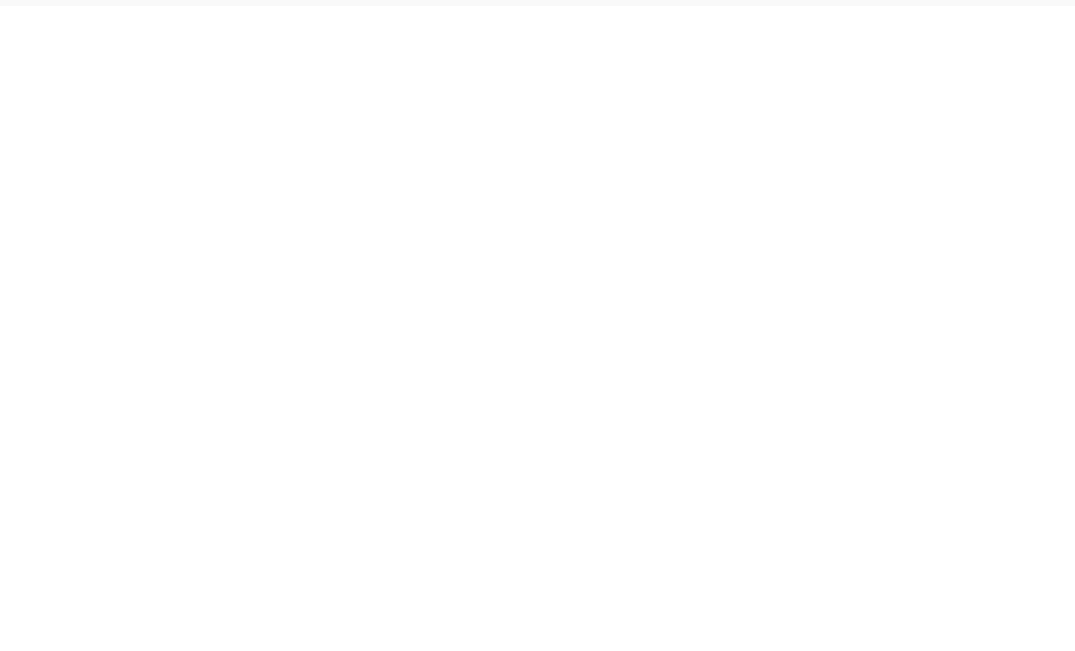
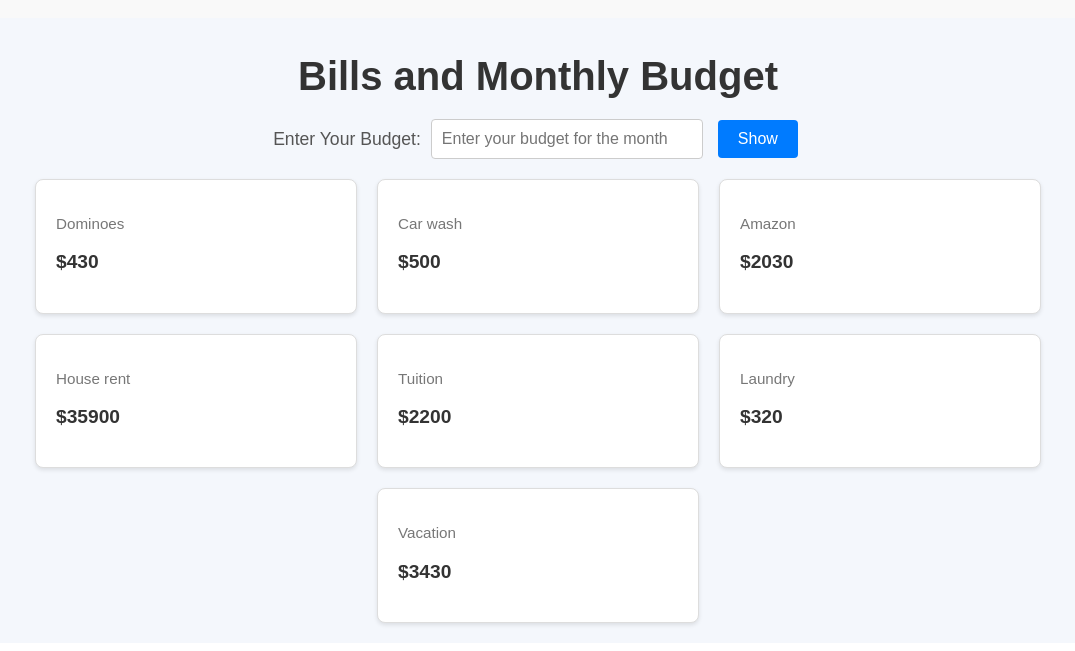
Before and after one commit to sahilsingh84/SmartBill, a React (Create React App) app: page / in a window 1280 px wide. Shown: the part 1336-1987 px from the top of the page, without its empty margins (102-1177 px from the left). Before the commit the page ends 1350 px from the top, so only its background shows below. Built offline with nearby package versions, Linux system fonts and the light colour scheme.

Commit message:
Add-monthly-budget-planning-page

```diff
--- a/src/App.js
+++ b/src/App.js
@@ -5,6 +5,7 @@ import Showbillinchartform from "./Components/Showbillsinchartform";
 import { useSelector } from "react-redux";
 import "./App.css";
 import MonthlyBills from "./Components/Showbillsinchartform";
+import BillsPage from "./Components/BillsPage";
 
 const App = () => {
   const bills = useSelector((state) => state.managebills.bills || []);
@@ -15,6 +16,7 @@ const App = () => {
       <ShowBills />
       {/* <Showbillinchartform bills={bills} /> */}
       <MonthlyBills bills={bills} />
+      <BillsPage bills={bills} />
     </div>
   );
 };
--- /dev/null
+++ b/src/Components/BillsPage.css
@@ -0,0 +1,118 @@
+/* BillsPage.css */
+.bills-page {
+  font-family: Arial, sans-serif;
+  background-color: #f4f7fc;
+  padding: 20px;
+  max-width: 1200px;
+  margin: 0 auto;
+}
+
+.page-heading {
+  text-align: center;
+  font-size: 2.5rem;
+  margin-bottom: 20px;
+  color: #333;
+}
+
+.budget-input {
+  display: flex;
+  justify-content: center;
+  align-items: center;
+  gap: 10px;
+  margin-bottom: 20px;
+}
+
+.budget-input label {
+  font-size: 1.1rem;
+  color: #555;
+}
+
+.budget-input input {
+  padding: 10px;
+  font-size: 1rem;
+  border: 1px solid #ccc;
+  border-radius: 4px;
+  width: 250px;
+}
+
+.budget-input button {
+  padding: 10px 20px;
+  font-size: 1rem;
+  background-color: #007bff;
+  color: white;
+  border: none;
+  border-radius: 4px;
+  cursor: pointer;
+  transition: background-color 0.3s ease;
+}
+
+.budget-input button:hover {
+  background-color: #0056b3;
+}
+
+.bills-list {
+  display: flex;
+  flex-wrap: wrap;
+  gap: 20px;
+  justify-content: center;
+}
+
+.bill-item {
+  background-color: #fff;
+  border: 1px solid #ddd;
+  border-radius: 8px;
+  padding: 20px;
+  width: 280px;
+  box-shadow: 0 2px 4px rgba(0, 0, 0, 0.1);
+  transition: transform 0.3s ease, box-shadow 0.3s ease;
+}
+
+.bill-item:hover {
+  transform: translateY(-5px);
+  box-shadow: 0 4px 8px rgba(0, 0, 0, 0.2);
+}
+
+.bill-item.highlight {
+  border-color: #28a745;
+  background-color: #e9f9e5;
+}
+
+.bill-description {
+  margin-bottom: 10px;
+}
+
+.bill-description strong {
+  font-size: 1.1rem;
+  color: #333;
+}
+
+.bill-description p {
+  color: #777;
+  font-size: 0.95rem;
+}
+
+.bill-amount p {
+  font-size: 1.2rem;
+  font-weight: bold;
+  color: #333;
+}
+
+@media (max-width: 768px) {
+  .bills-list {
+    flex-direction: column;
+    align-items: center;
+  }
+
+  .bills-page {
+    padding: 15px;
+  }
+
+  .budget-input {
+    flex-direction: column;
+    align-items: center;
+  }
+
+  .budget-input input {
+    width: 150px;
+  }
+}
--- /dev/null
+++ b/src/Components/BillsPage.jsx
@@ -0,0 +1,77 @@
+import React, { useState } from "react";
+import "./BillsPage.css";
+
+const BillsPage = ({ bills }) => {
+  const [budget, setBudget] = useState(""); // Budget entered by the user
+  const [highlightedBills, setHighlightedBills] = useState([]);
+
+  // Handle the change in the budget input
+  const handleBudgetChange = (e) => {
+    setBudget(e.target.value); // Update the budget state
+  };
+
+  // Function to highlight the bills based on the budget
+  const highlightBills = () => {
+    let total = 0;
+    const selectedBills = [];
+    const enteredBudget = Number(budget); // Ensure the budget is a number
+
+    if (!isNaN(enteredBudget) && enteredBudget > 0) {
+      // Sort bills by amount (ascending order)
+      const sortedBills = [...bills].sort((a, b) => a.amount - b.amount);
+
+      // Go through the sorted bills and add them to selectedBills until the total exceeds the budget
+      for (let i = 0; i < sortedBills.length; i++) {
+        if (Number(total) + Number(sortedBills[i].amount) <= enteredBudget) {
+          selectedBills.push(sortedBills[i].id); // Add bill ID to selected bills
+          total += Number(sortedBills[i].amount); // Add bill amount to total
+        } else {
+          break; // Stop if adding another bill would exceed the budget
+        }
+      }
+    }
+    console.log("Total Selected Bills:", selectedBills);
+    setHighlightedBills(selectedBills); // Set the bills that can be paid
+  };
+
+  return (
+    <div className="bills-page">
+      <h1 className="page-heading">Bills and Monthly Budget</h1>
+
+      <div className="budget-input">
+        <label htmlFor="budget">Enter Your Budget: </label>
+        <input
+          type="number"
+          id="budget"
+          value={budget}
+          onChange={handleBudgetChange}
+          placeholder="Enter your budget for the month"
+        />
+        <button onClick={highlightBills} className="show-button">
+          Show
+        </button>
+      </div>
+
+      <div className="bills-list">
+        {bills.map((bill) => (
+          <div
+            key={bill.id}
+            className={`bill-item ${
+              highlightedBills.includes(bill.id) ? "highlight" : ""
+            }`}
+          >
+            <div className="bill-description">
+              <strong>{bill.name}</strong>
+              <p>{bill.description}</p>
+            </div>
+            <div className="bill-amount">
+              <p>${bill.amount}</p>
+            </div>
+          </div>
+        ))}
+      </div>
+    </div>
+  );
+};
+
+export default BillsPage;
```
